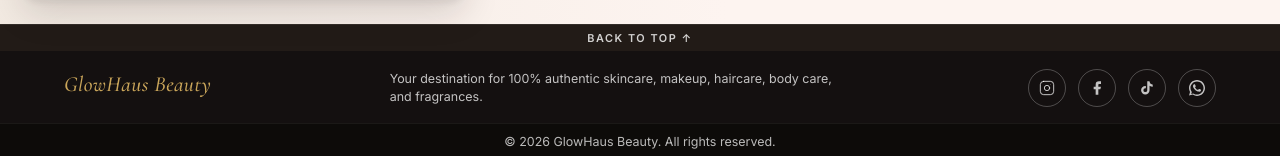
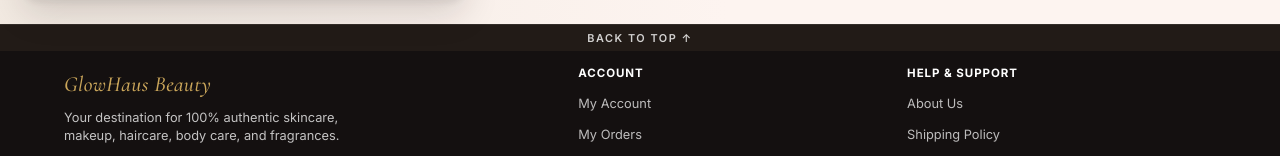
Before and after one commit to Kabutey-Mordecai/BodyCreamGH, a React (Vite) app in the folder frontend/: page /login in a window 1280 px wide. Shown: the part 776-932 px from the top of the page. Built offline with nearby package versions, Linux system fonts and the light colour scheme; no server answers.

Commit message:
style(footer): restore Account and Help & Support columns with uniform body font

```diff
--- a/frontend/src/components/Footer.css
+++ b/frontend/src/components/Footer.css
@@ -368,3 +368,40 @@
     align-items: flex-start;
   }
 }
+
+/* ══ 3-COLUMN UNIFORM FONT FOOTER ═══════════════════════════ */
+.footer,
+.footer-col-head,
+.footer-col a,
+.footer-tagline {
+  font-family: var(--font-body);
+}
+.footer-grid {
+  grid-template-columns: 1.6fr 1fr 1fr;
+  gap: 20px;
+}
+.footer-brand {
+  display: block;
+}
+.footer-tagline {
+  font-size: 0.8rem;
+  margin-bottom: 12px;
+  max-width: 300px;
+}
+.footer-col-head {
+  font-size: 0.72rem;
+  font-weight: 700;
+  letter-spacing: 0.08em;
+  text-transform: uppercase;
+  margin-bottom: 8px;
+}
+.footer-col a {
+  font-size: 0.8rem;
+  font-weight: 400;
+}
+@media (max-width: 768px) {
+  .footer-grid {
+    grid-template-columns: 1fr 1fr;
+    gap: 16px;
+  }
+}
--- a/frontend/src/components/Footer.jsx
+++ b/frontend/src/components/Footer.jsx
@@ -165,6 +165,35 @@ export default function Footer() {
             </div>
           </div>
 
+          {/* Account links */}
+          <div className="footer-col">
+            <h4 className="footer-col-head">Account</h4>
+            <ul>
+              {ACCOUNT_LINKS.slice(0, 3).map(l => (
+                <li key={l.label}>
+                  <Link to={l.to}>{l.label}</Link>
+                </li>
+              ))}
+            </ul>
+          </div>
+
+          {/* Help & Support links */}
+          <div id="contact-footer" className="footer-col">
+            <h4 className="footer-col-head">Help &amp; Support</h4>
+            <ul>
+              {INFO_LINKS.slice(0, 3).map(l => (
+                <li key={l.label}>
+                  <Link to={l.to}>{l.label}</Link>
+                </li>
+              ))}
+              {cleanPhone && (
+                <li>
+                  <a href={`tel:${cleanPhone.replace(/\s+/g, '')}`}>{cleanPhone}</a>
+                </li>
+              )}
+            </ul>
+          </div>
+
         </div>
       </div>
 
```
